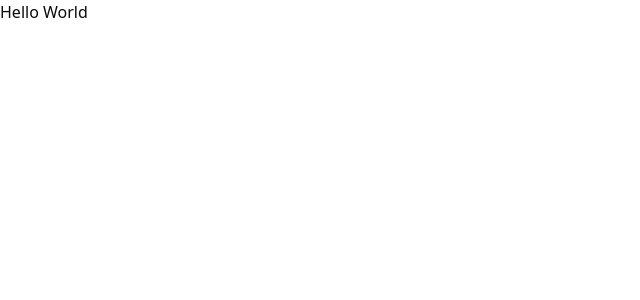
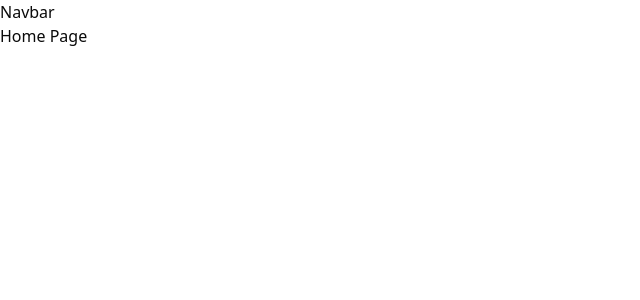
Before and after one commit to Nazrul144/shopping-card-with-redux, a React (Vite) app: page / in a window 1280 px wide. Shown: the top 300 px of the page, without its empty margins (0-640 px from the left). Built offline with nearby package versions, Linux system fonts and the light colour scheme.

Commit message:
footer added

```diff
--- /dev/null
+++ b/src/components/pages/Home.tsx
@@ -0,0 +1,12 @@
+import React from 'react'
+
+const Home = () => {
+  return (
+    <div>
+        <h1>Welcome to the Shopping Cart</h1>
+        <p>Explore our products and enjoy shopping!</p>
+    </div>
+  )
+}
+
+export default Home
--- /dev/null
+++ b/src/components/pages/Products.tsx
@@ -0,0 +1,13 @@
+
+
+const Products = () => {
+  return (
+    <div>
+        <h1>Products Page</h1>
+        <p>Here you can find a variety of products to choose from.</p>
+        {/* Add product listings here */}
+    </div>
+  )
+}
+
+export default Products
--- /dev/null
+++ b/src/components/shared/Footer.tsx
@@ -0,0 +1,13 @@
+
+const Footer = () => {
+  return (
+    <div>
+        <footer className="bg-gray-800 text-white py-4 text-center">
+            <p>&copy; {new Date().getFullYear()} Shopping Cart. All rights reserved.</p>
+            <p>Built with ❤️ using React and Redux</p>
+        </footer>
+    </div>
+  )
+}
+
+export default Footer
--- /dev/null
+++ b/src/components/shared/Navbar.tsx
@@ -0,0 +1,9 @@
+
+
+const Navbar = () => {
+  return (
+    <div>Navbar</div>
+  )
+}
+
+export default Navbar
--- a/src/layout/Root.tsx
+++ b/src/layout/Root.tsx
@@ -1,14 +1,12 @@
+import Navbar from "@/components/shared/Navbar"
+import { Outlet } from "react-router"
 
 
 const Root = () => {
   return (
     <div>
-        <h1 className="text-3xl font-bold underline">
-            Hello world!
-        </h1>
-        <p className="text-lg text-gray-700">
-            Welcome to your shopping cart application.
-        </p>
+        <Navbar/>
+       <Outlet/>
     </div>
   )
 }
```
Also changed, not shown: src/main.tsx (+12 -2 lines).
